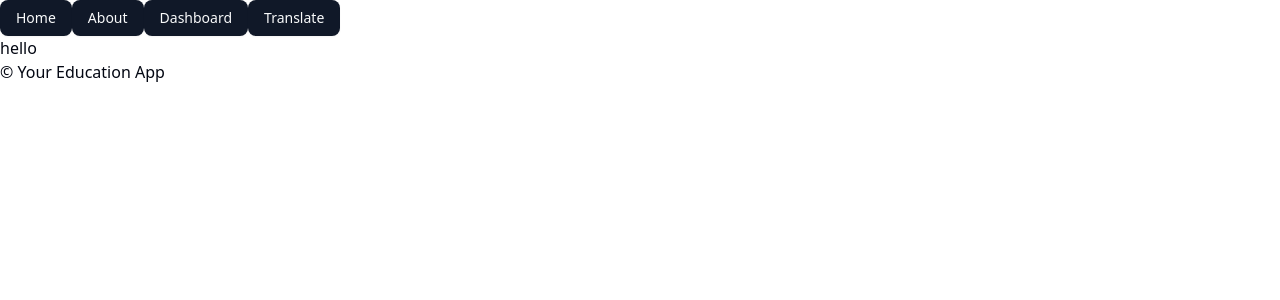
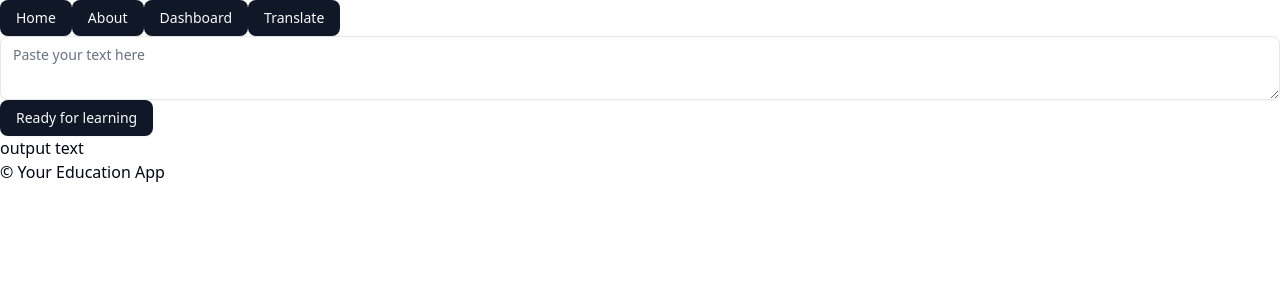
Before and after one commit to smithwithatypo/achilles-frontend, a React (Vite) app: page /translate in a window 1280 px wide. Shown: the top 300 px of the page. Built offline with nearby package versions, Linux system fonts and the light colour scheme.

Commit message:
add menu when text is highlighted

```diff
--- /dev/null
+++ b/src/components/ui/textarea.tsx
@@ -0,0 +1,18 @@
+import * as React from "react"
+
+import { cn } from "@/lib/utils"
+
+function Textarea({ className, ...props }: React.ComponentProps<"textarea">) {
+  return (
+    <textarea
+      data-slot="textarea"
+      className={cn(
+        "border-input placeholder:text-muted-foreground focus-visible:border-ring focus-visible:ring-ring/50 aria-invalid:ring-destructive/20 dark:aria-invalid:ring-destructive/40 aria-invalid:border-destructive flex field-sizing-content min-h-16 w-full rounded-md border bg-transparent px-3 py-2 text-base shadow-xs transition-[color,box-shadow] outline-none focus-visible:ring-[3px] disabled:cursor-not-allowed disabled:opacity-50 md:text-sm",
+        className
+      )}
+      {...props}
+    />
+  )
+}
+
+export { Textarea }
--- a/src/pages/Translate.tsx
+++ b/src/pages/Translate.tsx
@@ -1,10 +1,101 @@
-import React from 'react';
+import React, { useState, useRef, useEffect } from 'react';
+import { Textarea } from "@/components/ui/textarea"
+import { Button } from "@/components/ui/button"
 
 const Translate: React.FC = () => {
+    const [inputText, setInputText] = useState<string>("");
+    const [outputText, setOutputText] = useState<string>("output text");
+    const [selectedText, setSelectedText] = useState<string>("");
+    const [menuPosition, setMenuPosition] = useState<{ x: number, y: number } | null>(null);
+    const outputRef = useRef<HTMLDivElement>(null);
+
+    const handleButtonClick = () => {
+        setOutputText(inputText);
+    };
+
+    const handleTextSelection = () => {
+        const selection = window.getSelection();
+
+        if (selection && selection.toString() && outputRef.current?.contains(selection.anchorNode)) {
+            const selectedContent = selection.toString();
+
+            if (selectedContent.trim().length > 0) {
+                setSelectedText(selectedContent);
+
+                // Get position for the floating menu
+                const range = selection.getRangeAt(0);
+                const rect = range.getBoundingClientRect();
+
+                setMenuPosition({
+                    x: rect.left + window.scrollX + (rect.width / 2),
+                    y: rect.top + window.scrollY - 10
+                });
+            } else {
+                setSelectedText("");
+                setMenuPosition(null);
+            }
+        } else {
+            setSelectedText("");
+            setMenuPosition(null);
+        }
+    };
+
+    useEffect(() => {
+        document.addEventListener("mouseup", handleTextSelection);
+        return () => {
+            document.removeEventListener("mouseup", handleTextSelection);
+        };
+    }, []);
+
+    const handleMenuAction = (action: string) => {
+        console.log(`Action '${action}' performed on: "${selectedText}"`);
+        // Implement your actions here
+        setMenuPosition(null);
+    };
+
     return (
-        <div> hello </div>
+    <>
+      <div className="container">
+        <div className="inputText">
+            <Textarea
+                placeholder="Paste your text here"
+                value={inputText}
+                onChange={(e) => setInputText(e.target.value)}
+            />
+            <Button onClick={handleButtonClick}>Ready for learning</Button>
+        </div>
+        <div
+            className="outputText"
+            ref={outputRef}
+        >
+            {outputText}
+        </div>
+
+        {menuPosition && selectedText && (
+            <div
+                className="floating-menu"
+                style={{
+                    position: 'absolute',
+                    left: `${menuPosition.x}px`,
+                    top: `${menuPosition.y}px`,
+                    transform: 'translate(-50%, -100%)',
+                    background: 'white',
+                    padding: '5px',
+                    borderRadius: '4px',
+                    boxShadow: '0 2px 5px rgba(0,0,0,0.2)',
+                    zIndex: 1000,
+                    display: 'flex',
+                    gap: '5px'
+                }}
+            >
+                <Button size="sm" onClick={() => handleMenuAction('save')}>Save</Button>
+                <Button size="sm" variant="outline" onClick={() => handleMenuAction('highlight')}>Highlight</Button>
+                <Button size="sm" variant="destructive" onClick={() => setMenuPosition(null)}>✕</Button>
+            </div>
+        )}
+      </div>
+    </>
     )
  }
 
-
 export default Translate;
```
